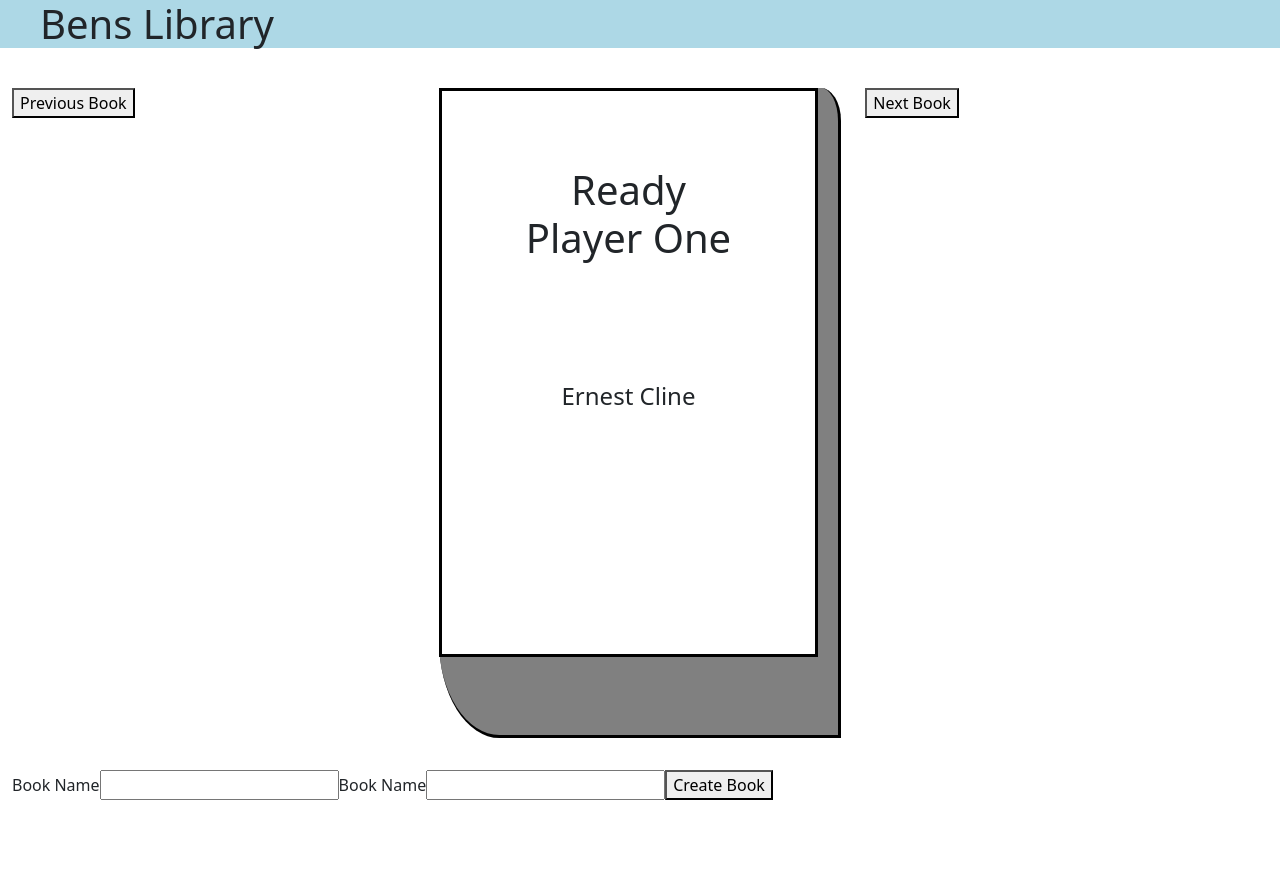
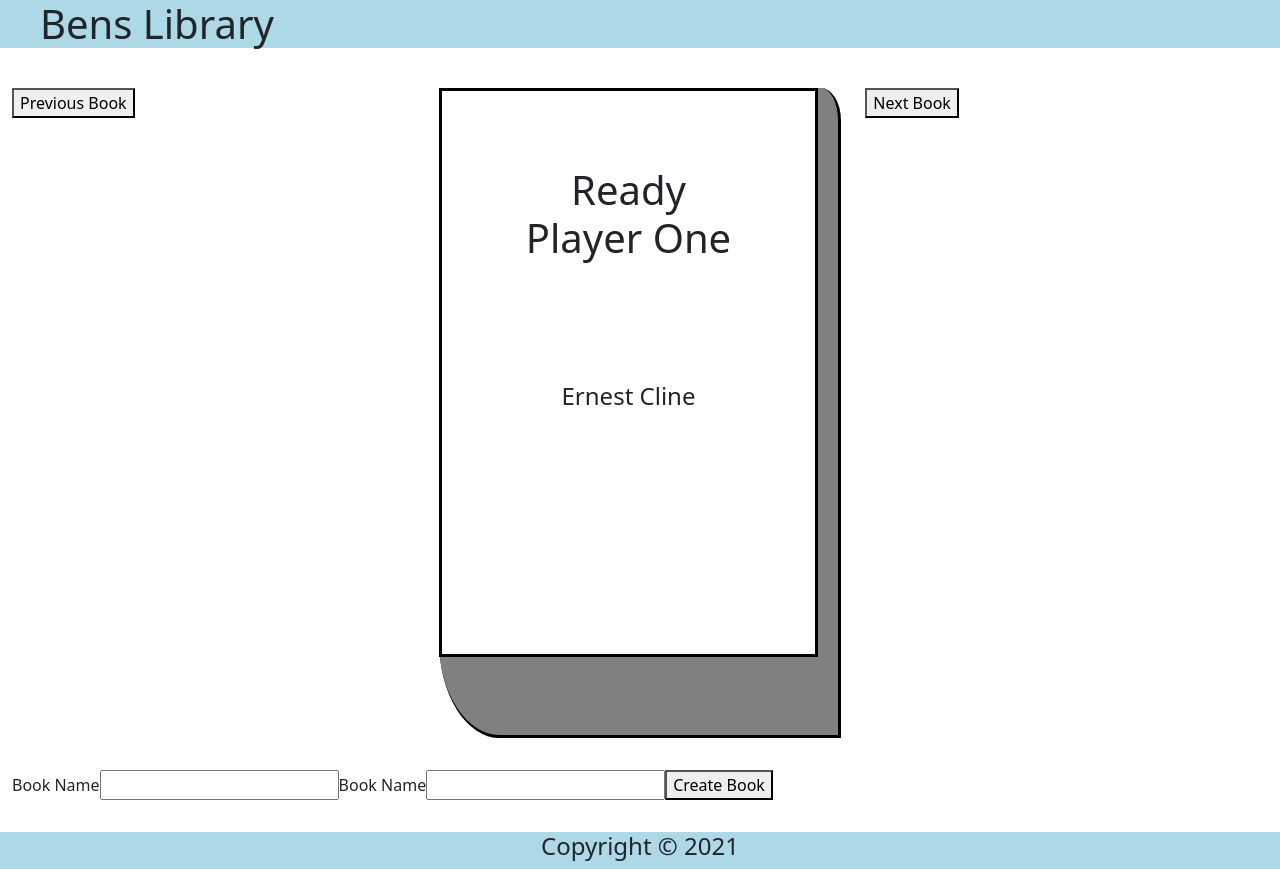
Before and after one commit to Ben-Fisch/DCCReactLibrary, a React (Create React App) app: page / in a window 1280 px wide. Before the commit the page ends 800 px from the top, so only its background shows below. Built offline with nearby package versions, Linux system fonts and the light colour scheme.

Commit message:
Added Footer

```diff
--- a/src/components/App.jsx
+++ b/src/components/App.jsx
@@ -3,6 +3,7 @@
 import TitleBar from "./TitleBar/TitleBar";
 import BookViewer from "./BookViewer/BookViewer";
 import BookCreator from "./BookCreator/BookCreator";
+import Footer from "./Footer/Footer";
 
 class App extends Component {
     constructor(props) {
@@ -53,6 +54,7 @@
                 <TitleBar />
                 <BookViewer book={this.books[this.state.bookNumber]} nextBook={this.goToNextBook} previousBook={this.goToPreviousBook} />
                 <BookCreator createNewBook={this.createBook} />
+                <Footer />
             </div>
         )
     }
--- /dev/null
+++ b/src/components/Footer/Footer.css
@@ -0,0 +1,7 @@
+.footer {
+    background-color: lightblue;
+    width: 100%;
+    box-shadow: 0 50vh 0 50vh lightblue ;
+    text-align: center;
+    margin-top: 2em;
+}
--- /dev/null
+++ b/src/components/Footer/Footer.jsx
@@ -0,0 +1,12 @@
+import React from 'react';
+import './Footer.css';
+
+const Footer = () => {
+    return (
+        <footer className="footer">
+            <h4>Copyright © 2021</h4>
+        </footer>
+     );
+}
+
+export default Footer;
```
